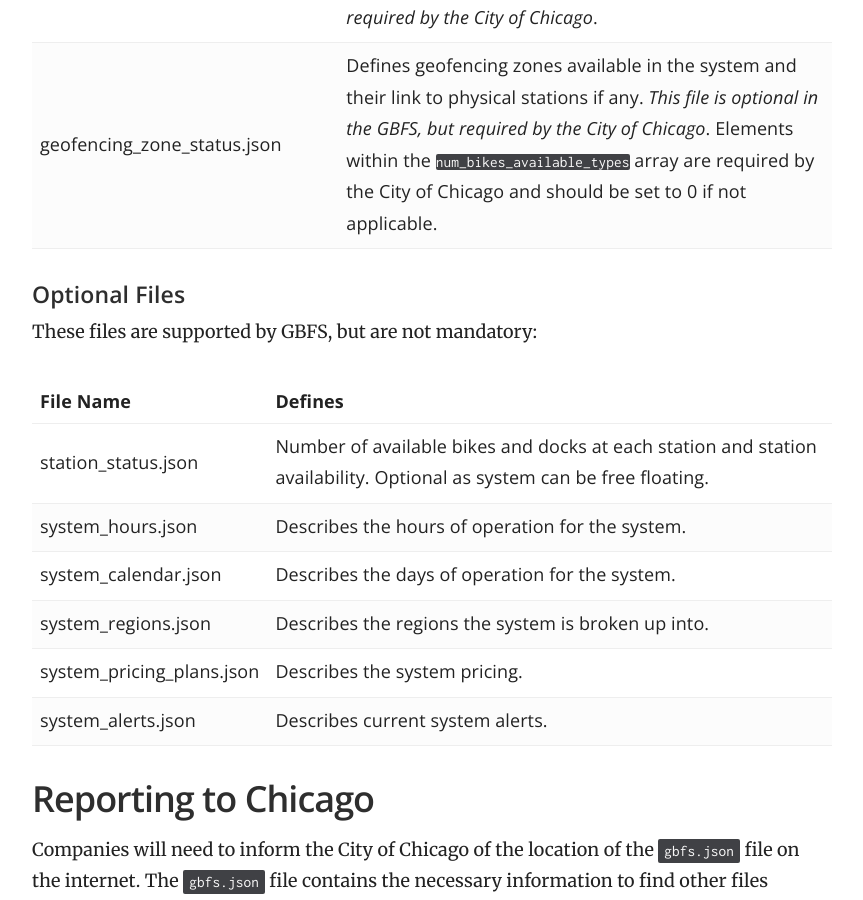
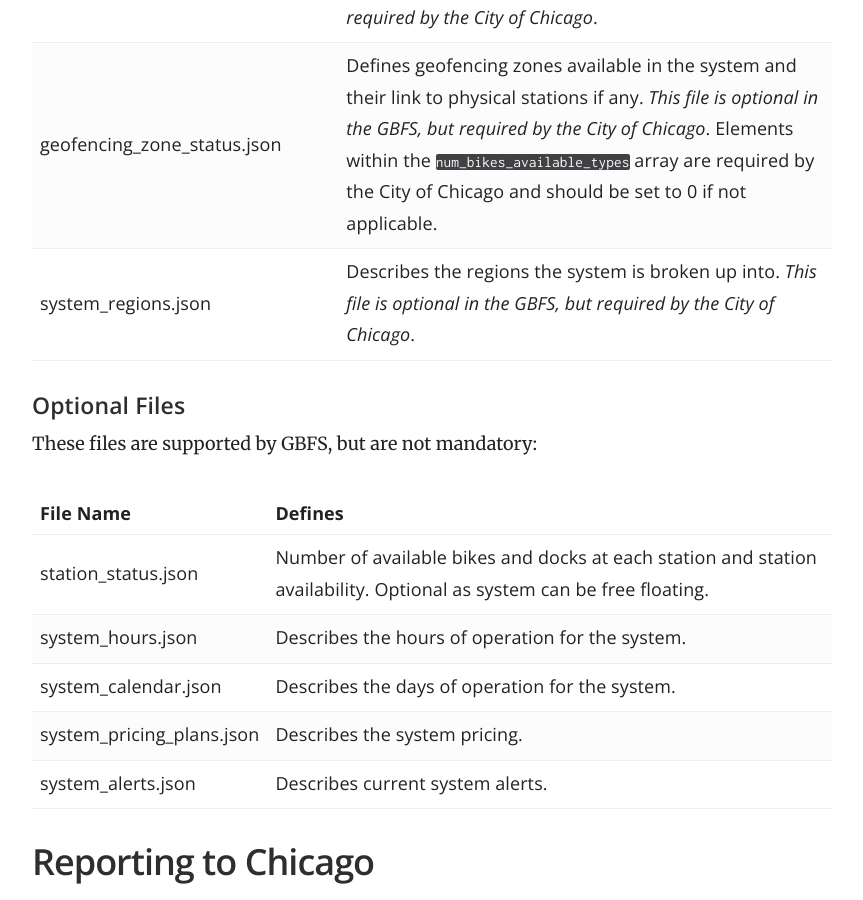
Before and after one commit to Chicago/dockless-bikeshare-reporting-manual, a Jekyll site: the page built from _docs/gbfs.md, in a window 1280 px wide and 900 px high, scrolled down 1433 px. Shown: the whole window, without its empty margins (358-1221 px from the left). Built offline with Jekyll 4.4.1, drawn with Linux system fonts in a browser that asks for light colours.

Commit message:
Update gbfs.md
Closes #14

```diff
--- a/_docs/gbfs.md
+++ b/_docs/gbfs.md
@@ -26,6 +26,7 @@ station_information.json            | Mostly static list of all stations, their
 free_bike_status.json               | Describes bikes that are available in non station-based systems. *This file is optional in the GBFS, but required by the City of Chicago*.
 geofencing_zone_information.json    | Mostly static list of all geofencing zones, their capacities, locations and areas. *This file is optional in the GBFS, but required by the City of Chicago*.
 geofencing_zone_status.json         | Defines geofencing zones available in the system and their link to physical stations if any. *This file is optional in the GBFS, but required by the City of Chicago*. Elements within the `num_bikes_available_types` array are required by the City of Chicago and should be set to 0 if not applicable.
+system_regions.json                 | Describes the regions the system is broken up into. *This file is optional in the GBFS, but required by the City of Chicago*.
 
 
 
```
Also changed, not shown: other parts of _docs/gbfs.md (+0 -1 lines).
